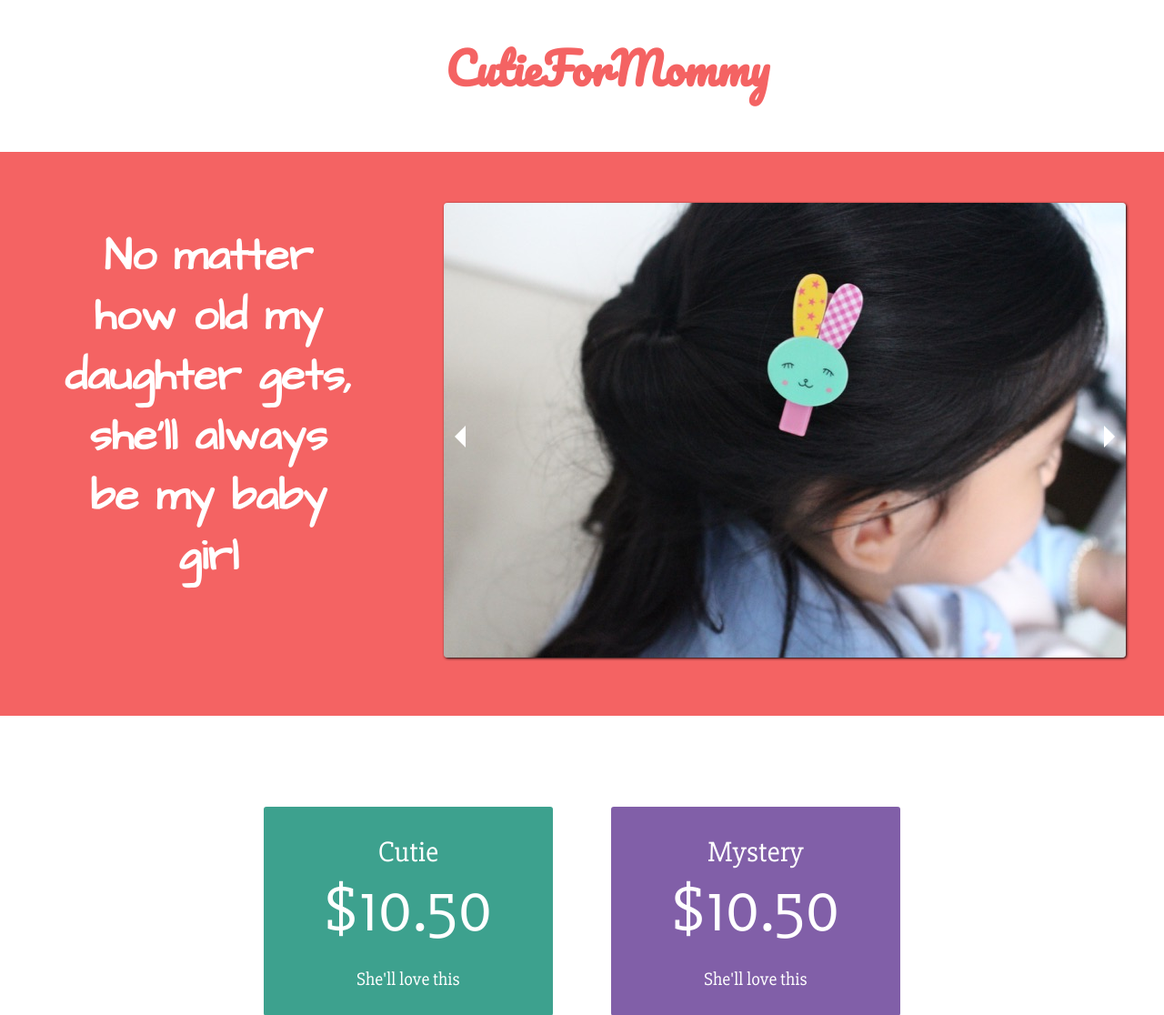
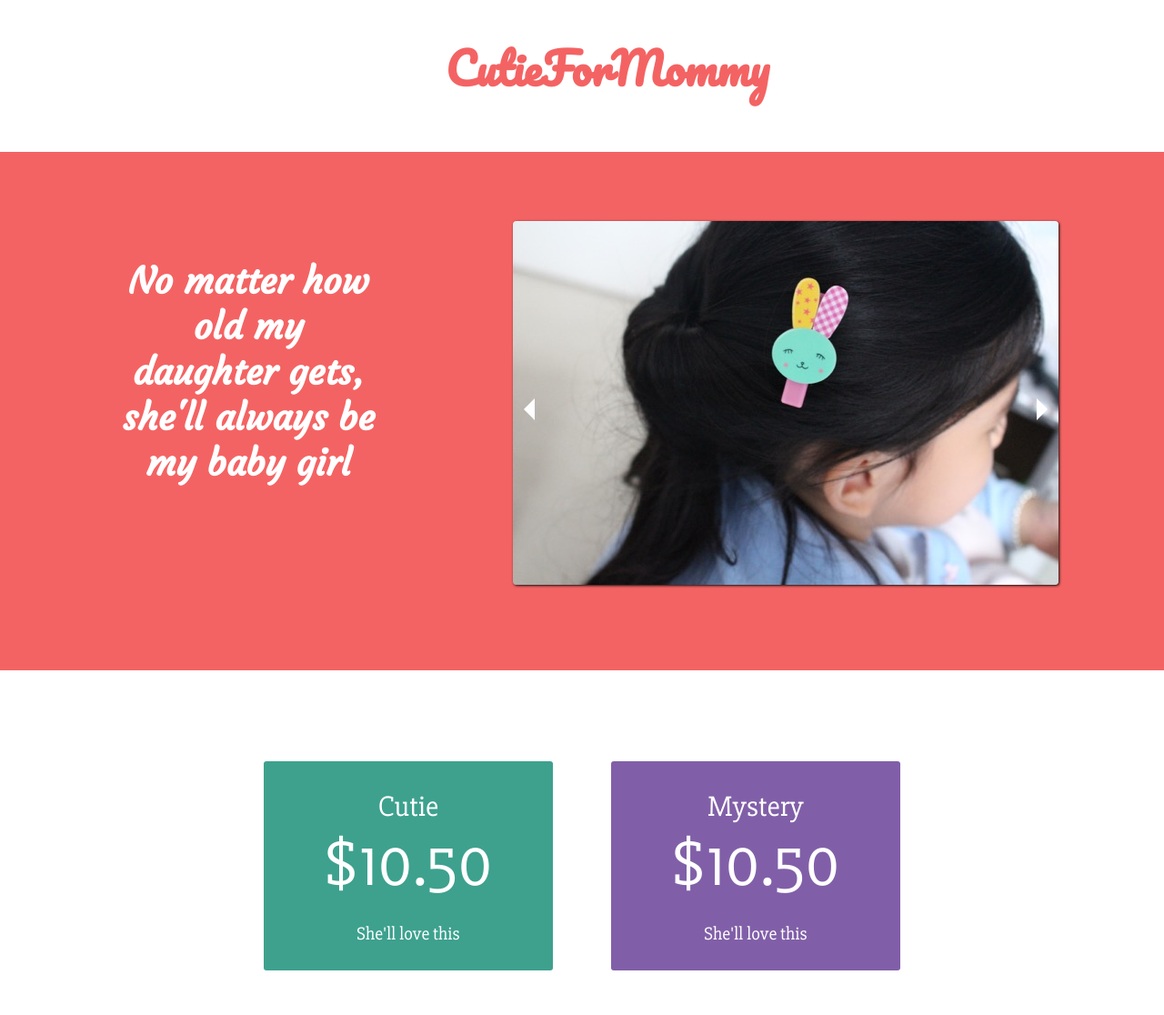
Before and after one commit to lc9900/cfm, a PHP site: page / in a window 1280 px wide. Shown: the top 1116 px of the page at 91% size. Run offline with PHP 8.4, Linux system fonts and the light colour scheme.

Commit message:
modify caption text font family

```diff
--- a/custom/css/main.css
+++ b/custom/css/main.css
@@ -18,7 +18,7 @@ body{
 }
 div#slide-section{
   background: #F46363;
-  height: 550px;
+  height: 510px;
   width: 100%;
   margin-left: -20px;
   /* margin-right: -600px; */
@@ -27,20 +27,20 @@ div#slide-section{
   overflow-x: hidden;
   text-align: center;
   color: #FFFFFF;
-  padding-top: 40px;
-  padding-bottom: 30px;
+  padding-top: 60px;
+  /* padding-bottom: 20px; */
   text-align: center;
 }
 #slide-caption{
   float: left;
-  margin-right: 8%;
-  margin-left: 5%;
-  width: 25%;
-  padding-top: 10px;
+  margin-right: 12%;
+  margin-left: 10%;
+  width: 22%;
+  padding-top: 30px;
 }
 #slide-caption>h1{
-  font-size: 3rem;
-  font-family: 'Architects Daughter', cursive;
+  font-size: 2.5rem;
+  font-family: 'Courgette', cursive;
 }
 ul#products{
   float: left;
--- a/custom/js/main.js
+++ b/custom/js/main.js
@@ -30,9 +30,9 @@ $(document).ready(function(){
     overflow: true,
     pause: true,
     theme: '#222',
-    timing: { 'fade': '0.5s ease-in' },
+    timing: { 'cube': '0.5s ease-in' },
     touch: true,
-    transition: 'fade'
-  }).add('h',['a','b','c','d','e','f','g','h','i','j','k','l','m','a'],'fade').auto();
+    transition: 'cube'
+  }).add('h',['a','b','c','d','e','f','g','h','i','j','k','l','m','a'],'cube').auto();
 
 });
--- a/index.html
+++ b/index.html
@@ -5,7 +5,8 @@
 
     <link href='http://fonts.googleapis.com/css?family=Slabo+27px|Open+Sans|Roboto' rel='stylesheet' type='text/css'>
     <!-- <link href='http://fonts.googleapis.com/css?family=Simonetta|Great+Vibes|Forum|Pinyon+Script' rel='stylesheet' type='text/css'> -->
-    <link href='http://fonts.googleapis.com/css?family=Pacifico|Architects+Daughter' rel='stylesheet' type='text/css'>
+    <link href='http://fonts.googleapis.com/css?family=Pacifico|Dancing+Script|Courgette' rel='stylesheet' type='text/css'>
+
 
     <!-- <link rel="stylesheet" href="vendor/bxslider/jquery.bxslider.css"> -->
     <link rel="stylesheet" href="custom/css/main.css">
@@ -29,7 +30,7 @@
       <ul id="products">
         <li data-slidr="a"><img u="image" src="products/cfmp1-1.jpg" /></li>
         <li data-slidr="b"><img u="image" src="products/cfmp1-2.jpg" /></li>
-        <li data-slidr="c"><img u="image" src="products/cfmp1-4.jpg" /></li>
+        <li data-slidr="c"><img u="image" src="products/cfmp1-3.jpg" /></li>
         <li data-slidr="d"><img u="image" src="products/cfmp2-01.jpg" /></li>
         <li data-slidr="e"><img u="image" src="products/cfmp2-02.jpg" /></li>
         <li data-slidr="f"><img u="image" src="products/cfmp2-03.jpg" /></li>
```
Also changed, not shown: products/cfmp1-1.jpg, products/cfmp1-2.jpg, products/cfmp1-3.jpg (added), products/cfmp2-01.jpg, products/cfmp2-02.jpg, products/cfmp2-03.jpg, products/cfmp2-04.jpg, products/cfmp2-05.jpg, products/cfmp2-06.jpg, products/cfmp2-07.jpg, products/cfmp2-08.jpg, products/cfmp2-09.jpg, products/cfmp2-10.jpg.
